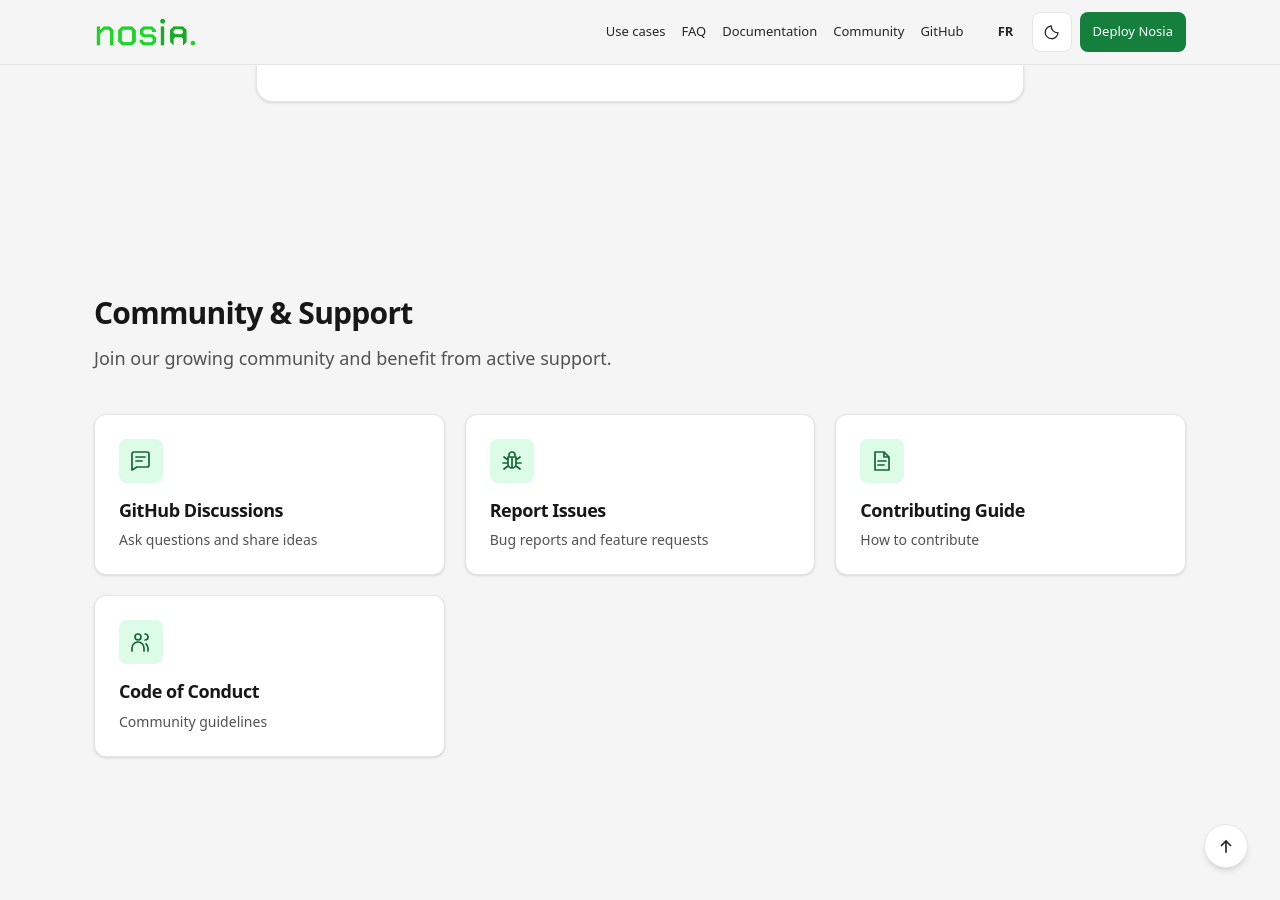
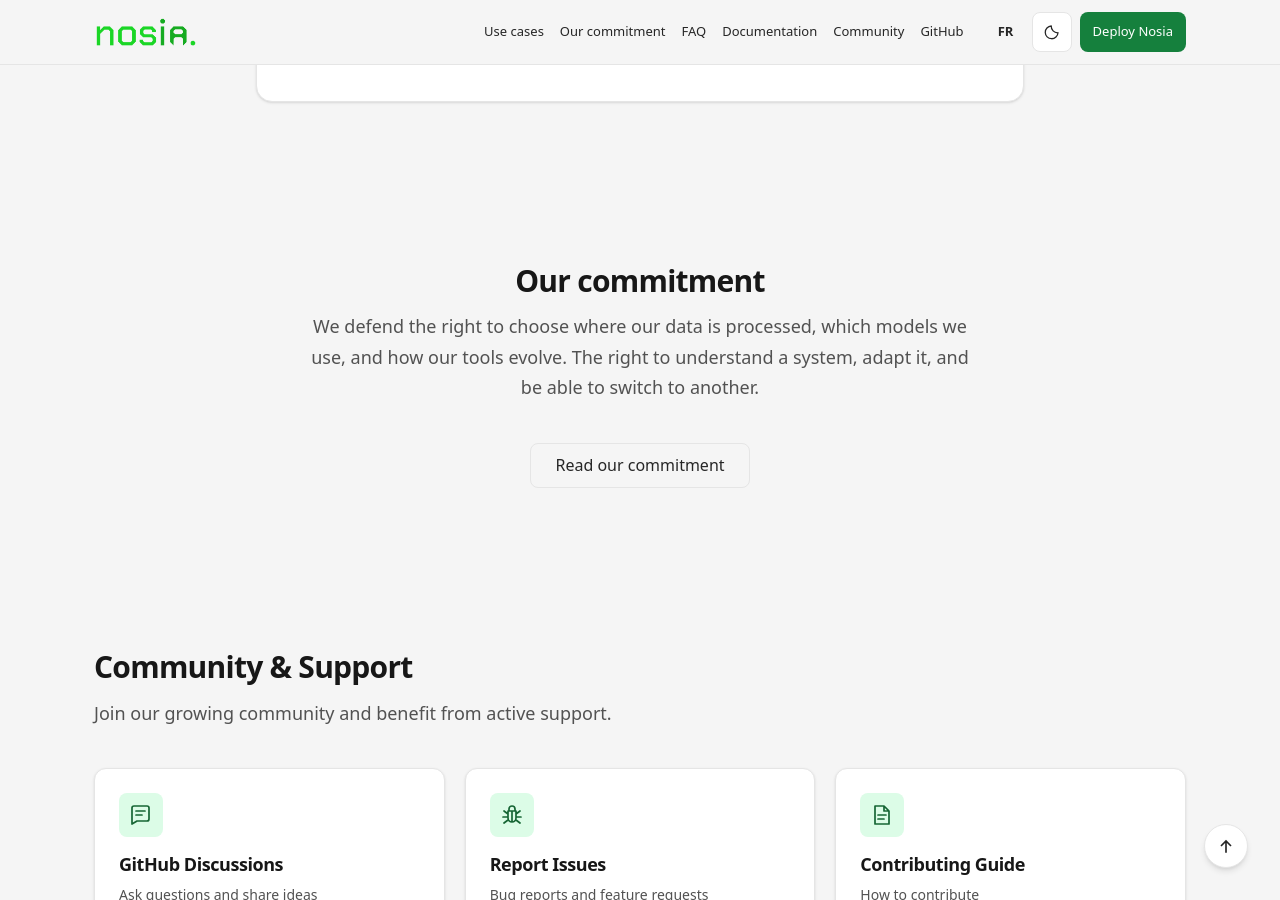
Before and after one commit to dilolabs/nosia-ai, a Jekyll site: the page built from index-en.md, in a window 1280 px wide and 900 px high, scrolled down 4974 px. Built offline with Jekyll 4.4.1, drawn with Linux system fonts in a browser that asks for light colours.

Commit message:
feat: add English commitment translation

```diff
--- a/_data/translations.yml
+++ b/_data/translations.yml
@@ -35,6 +35,8 @@ en:
   toggle_theme: "Toggle theme"
   nav_features: "Features"
   nav_usecases: "Use cases"
+  nav_engagement: "Our commitment"
+  engagement_url: "/en/commitment/"
   nav_faq: "FAQ"
   usecases_url: "/en/use-cases/"
   faq_url: "/en/faq/"
--- a/index-en.md
+++ b/index-en.md
@@ -157,6 +157,14 @@ faq:
   </div>
 </section>
 
+<section id="commitment-teaser" class="description">
+  <div class="container">
+    <h2>Our commitment</h2>
+    <p>We defend the right to choose where our data is processed, which models we use, and how our tools evolve. The right to understand a system, adapt it, and be able to switch to another.</p>
+    <a href="{{ '/en/commitment/' | relative_url }}" class="btn">Read our commitment</a>
+  </div>
+</section>
+
 <section id="community" class="community">
   <div class="container">
     <h2>Community & Support</h2>
```
Also changed, not shown: docs/superpowers/plans/2026-11-04-engagement.md (+12 -0 lines), docs/superpowers/specs/2026-11-04-engagement-design.md (+7 -0 lines), en/commitment.md (added, +40 -0 lines), test/site-ui.test.mjs (+84 -29 lines).
